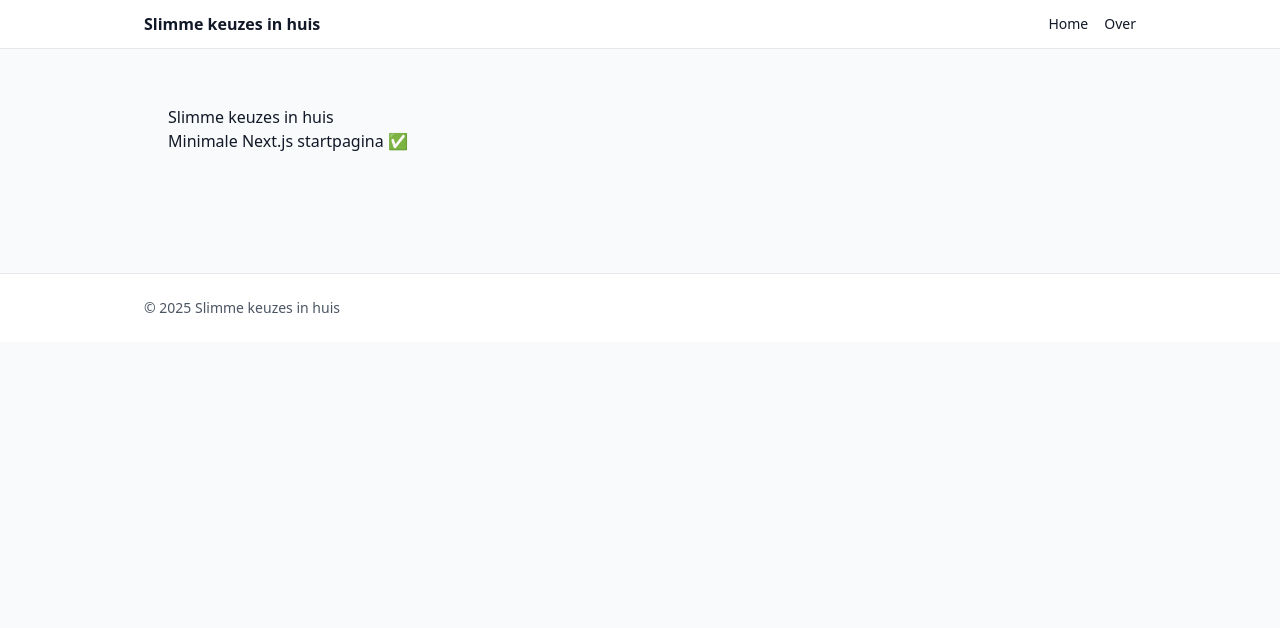
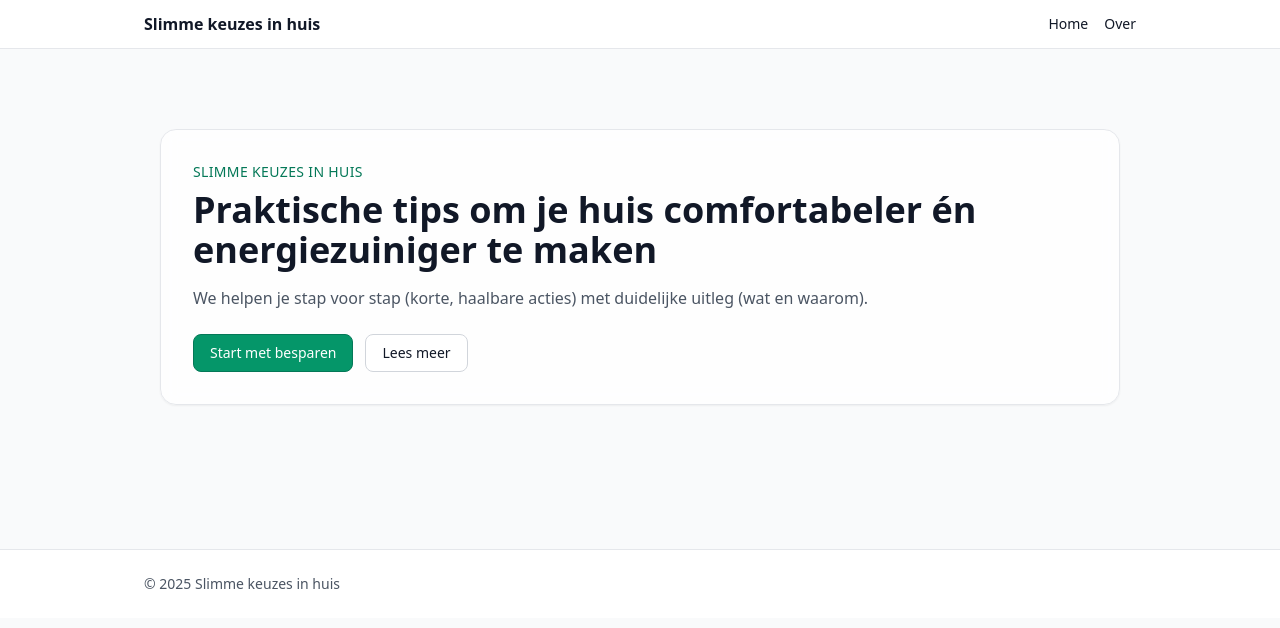
Before and after one commit to slimmekeuzesinhuis/slimmekeuzesinhuis, a Next.js app: page / in a window 1280 px wide. Shown: the top 628 px of the page. Built offline with nearby package versions, Linux system fonts and the light colour scheme.

Commit message:
Update page.js

```diff
--- a/app/page.js
+++ b/app/page.js
@@ -1,8 +1,34 @@
-export default function Home() {
+import Link from "next/link";
+
+export default function Page() {
   return (
-    <main style={{ padding: 24 }}>
-      <h1>Slimme keuzes in huis</h1>
-      <p>Minimale Next.js startpagina ✅</p>
-    </main>
+    <section className="mx-auto max-w-5xl px-4 py-12">
+      <div className="rounded-2xl bg-white/80 backdrop-blur border shadow-sm p-8">
+        <p className="text-sm uppercase tracking-wide text-emerald-700 font-medium">
+          Slimme keuzes in huis
+        </p>
+        <h1 className="mt-2 text-3xl sm:text-4xl font-semibold">
+          Praktische tips om je huis comfortabeler én energiezuiniger te maken
+        </h1>
+        <p className="mt-4 text-gray-600">
+          We helpen je stap voor stap (korte, haalbare acties) met duidelijke
+          uitleg (wat en waarom).
+        </p>
+        <div className="mt-6 flex gap-3">
+          <Link
+            href="/checklist"
+            className="inline-flex items-center rounded-lg border border-emerald-700 bg-emerald-600 text-white px-4 py-2 text-sm font-medium hover:bg-emerald-700"
+          >
+            Start met besparen
+          </Link>
+          <Link
+            href="/over"
+            className="inline-flex items-center rounded-lg border border-gray-300 bg-white text-gray-900 px-4 py-2 text-sm font-medium hover:bg-gray-50"
+          >
+            Lees meer
+          </Link>
+        </div>
+      </div>
+    </section>
   );
 }
```
